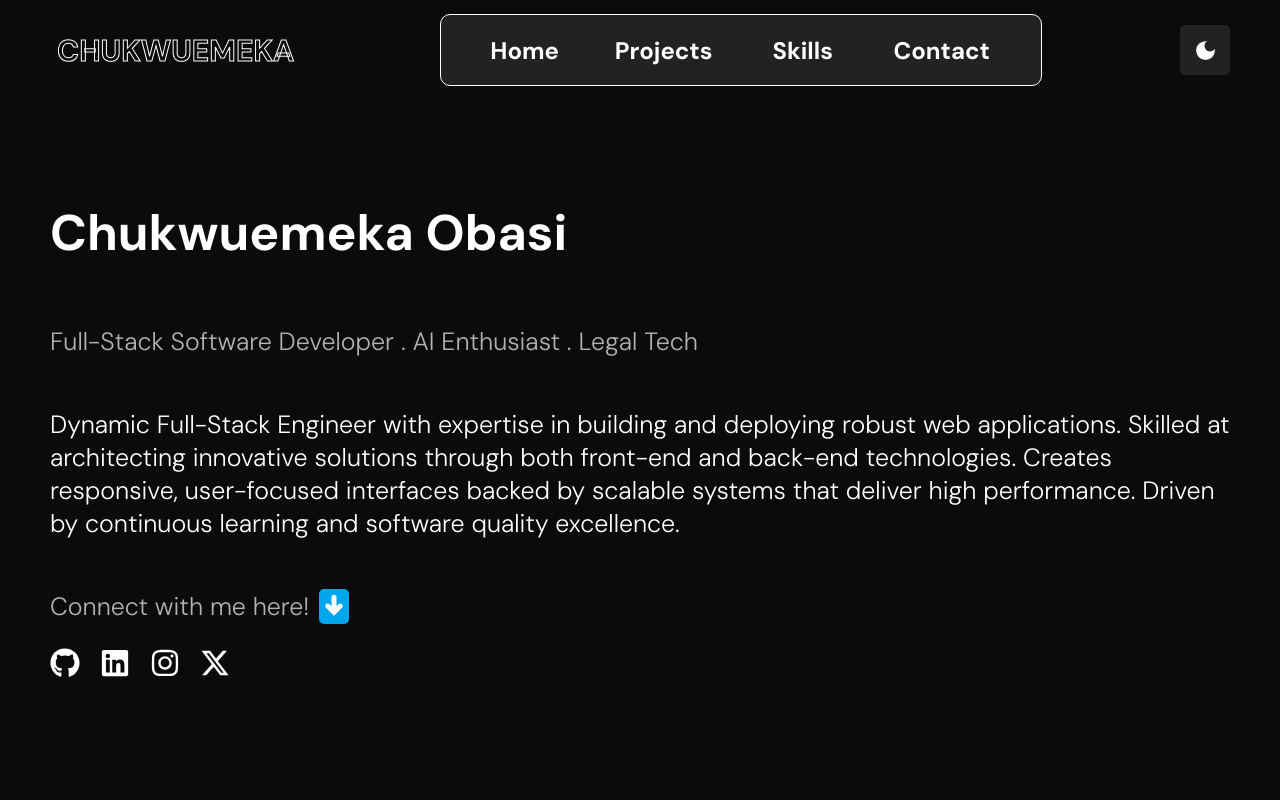
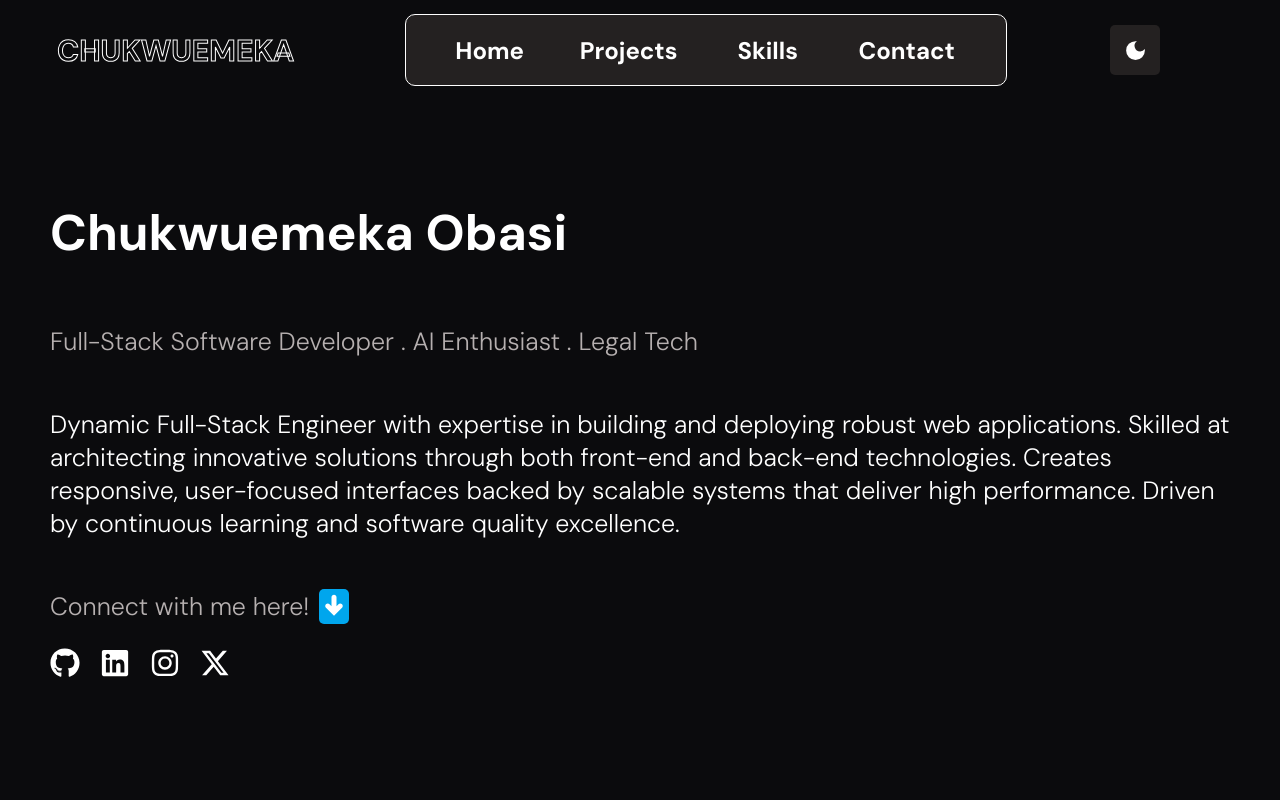
Before and after one commit to Chumexxx/Portfolio, a React (Vite) app: page / in a window 1280 px wide. Shown: the top 800 px of the page. Built offline with nearby package versions, Linux system fonts and the light colour scheme.

Commit message:
my first commit

```diff
--- a/src/Static/Header.jsx
+++ b/src/Static/Header.jsx
@@ -52,14 +52,15 @@ const Header = () => {
 
                 </NavBar>
 
+                <div style={{ width: "120px", display: "flex", justifyContent: "space-between"}}>
                     <ToggleButton>
                         <MdDarkMode size={25}/>
-                {/* {theme === 'dark' ? <MdDarkMode size={25} /> : <MdOutlineDarkMode size={25} />} */}
                     </ToggleButton>
 
                     <HamburgerDiv  onClick={handleToggle}>
                         <RxHamburgerMenu size={20}/>
                     </HamburgerDiv>
+                </div>
 
             </Wrapper>
 
@@ -87,10 +88,6 @@ const Wrapper = styled.div`
     align-items: center;
     justify-content: center;
     justify-content: space-between;
-
-    @media (max-width: 375px) {
-
-    }
 `
 
 const Name = styled.div`
```
Lines whose indentation alone changed are shown as unchanged.
